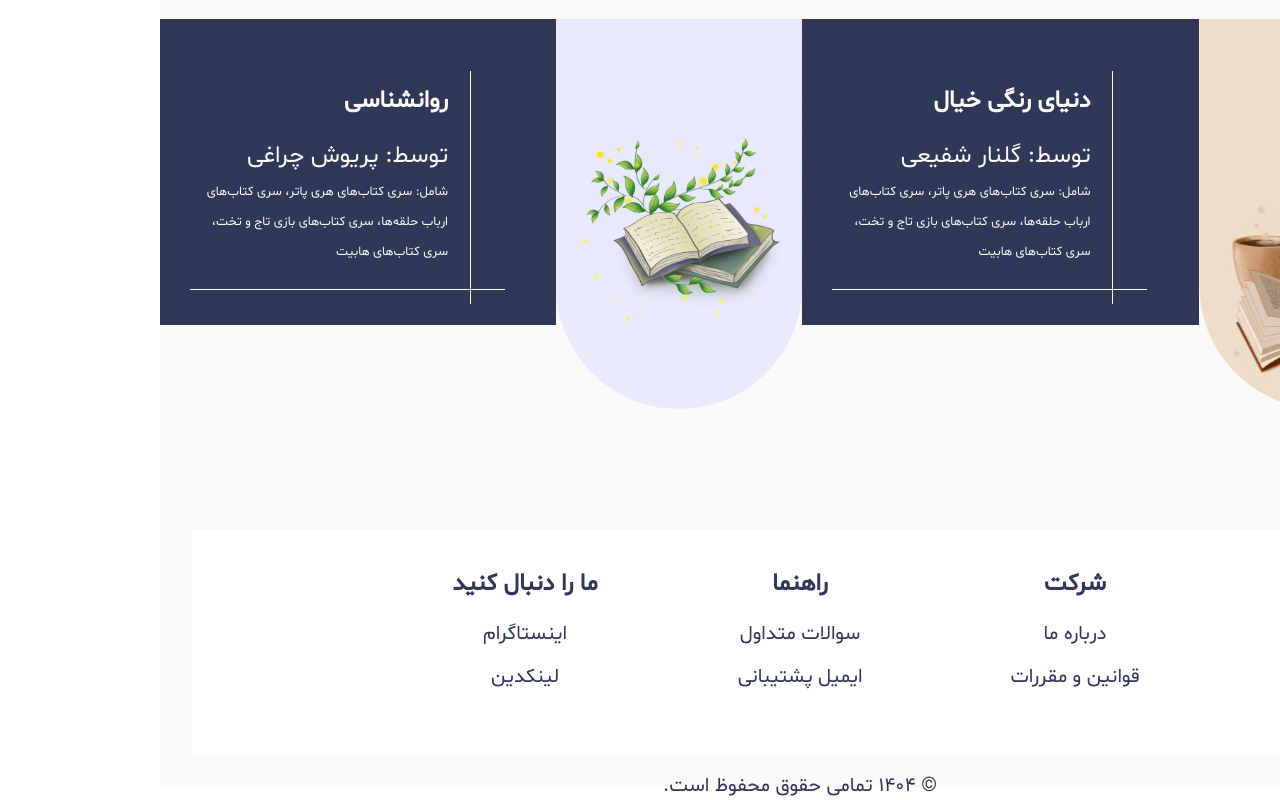
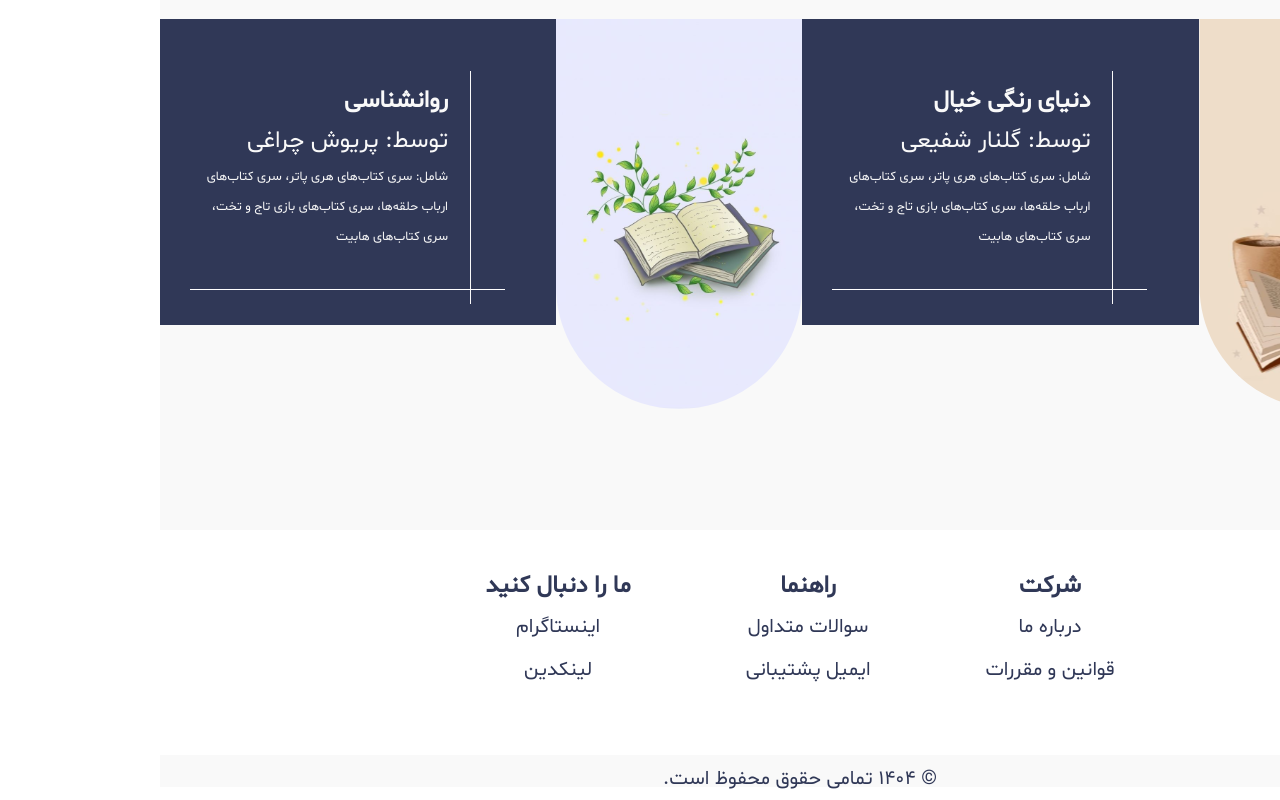
Before and after one commit to freakpari/book-recommendation-frontend, a React (Create React App) app in the folder bookapp/: page /Homepage in a window 1280 px wide. Shown: the part 2662-3462 px from the top of the page. Built offline with nearby package versions, Linux system fonts and the light colour scheme; a web font is replaced by a local one.

Commit message:
style changed | parivash cheraghi

```diff
--- a/bookapp/src/components/footer/footer.module.scss
+++ b/bookapp/src/components/footer/footer.module.scss
@@ -3,8 +3,9 @@
   padding: 20px;
   text-align: center;
   border-top: 5px solid #f9f9f9;
-  width: 100%;
+  width: 100vw;
   height: 230px;
+
 }
 
 .container {
--- a/bookapp/src/pages/Homepage/Homepage.tsx
+++ b/bookapp/src/pages/Homepage/Homepage.tsx
@@ -219,6 +219,7 @@ export default function HomePage() {
         </div>
         <Footer />
       </div>
+
     </>
   );
 }
--- a/bookapp/src/pages/PopularBook/PopularBook.module.scss
+++ b/bookapp/src/pages/PopularBook/PopularBook.module.scss
@@ -37,13 +37,20 @@ body{
         text-align: center;
         margin: 0 4px 4px 0;
 }
-        img {
-        width: 202px;
-        height: 302px;
+
+        p {
+
+          font-size: 0.8rem;
+          color:$primary_1 ;
         }
+.photo{
+      width: 202px;
+      height: 302px;
+  }
 
-        h3 {
-          width: 160px;
+
+.title2 {
+  width: 160px;
           height: 40px;
           font-size: 24px;
           font-weight: 700;
@@ -52,14 +59,7 @@ body{
           line-height: 30px;
           color:$primary_1 ;
           margin-bottom: 15px;
-
-        }
-
-        p {
-
-          font-size: 0.8rem;
-          color:$primary_1 ;
-        }
+}
 .para{
   font-size: 24px;
   white-space: nowrap;
--- a/bookapp/src/pages/PopularBook/PopularBook.tsx
+++ b/bookapp/src/pages/PopularBook/PopularBook.tsx
@@ -59,9 +59,9 @@ export default function PopularBooks() {
         <div className={Styles.bookgrid}>
           {books.slice(0, 20).map((book) => (
             <div key={book.bookid} className={Styles.bookitem}>
-              <img src={book.imageUrl || not} alt={book.title} />
+              <img className={Styles.photo} src={book.imageUrl || not} alt={book.title} />
               <div className={Styles.booktext}>
-                <h3>{book.title}</h3>
+                <h3 className={Styles.title2}>{book.title}</h3>
                 <p className={Styles.para}>{book.author}</p>
                 <p className={Styles.avgrate}>امتیاز: {book.avgrate}</p>
               </div>
--- a/bookapp/src/pages/Rules/Rules.tsx
+++ b/bookapp/src/pages/Rules/Rules.tsx
@@ -8,7 +8,7 @@ export default function Rules() {
       <div className={styles.rules}>
         <img src={logo} alt={"logo icon"} />
 
-        <h3>قوانین و مقررات</h3>
+        <h3 >قوانین و مقررات</h3>
         <header>
           با استفاده از وب‌سایت کرم کتاب، شما موافقت خود را با رعایت قوانین و
           مقررات زیر اعلام می‌کنید. لطفاً پیش از استفاده از خدمات، این شرایط را
```
